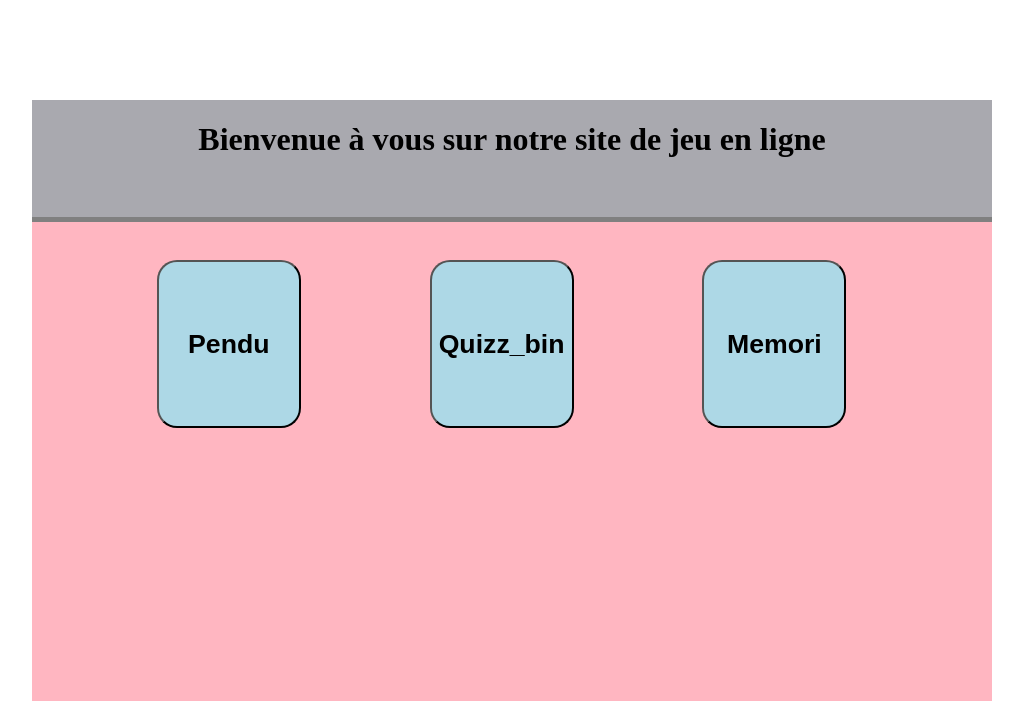
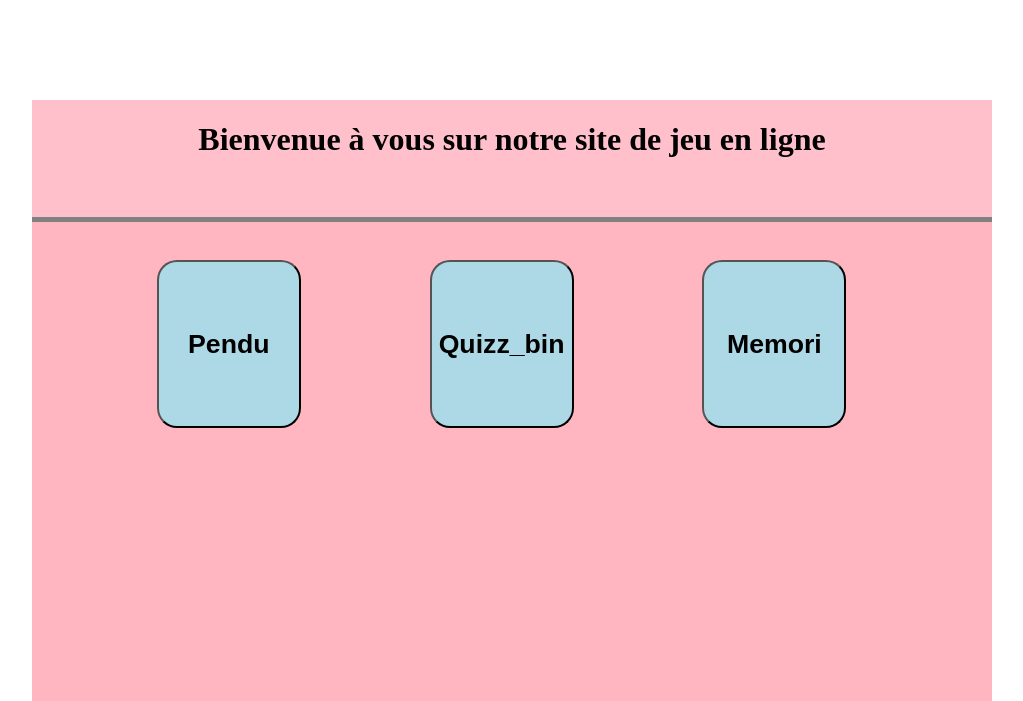
Before and after one commit to SamSamsung/Time-killer, a PHP site: page / in a window 1280 px wide. Shown: the top 701 px of the page, without its empty margins (128-1151 px from the left). Run offline with PHP 8.4, Linux system fonts and the light colour scheme.

Commit message:
Update accueil_style.css

```diff
--- a/css/accueil_style.css
+++ b/css/accueil_style.css
@@ -7,8 +7,9 @@
     top: 12.5%;
 }
 
-.titre {
-    background-color: #a9a9af;
+.titre {/*
+    background-color: #a9a9af*/
+    background-color: #FFC0CB;
     position: absolute;
     width: 100%;
     height: 19.5%;
```
